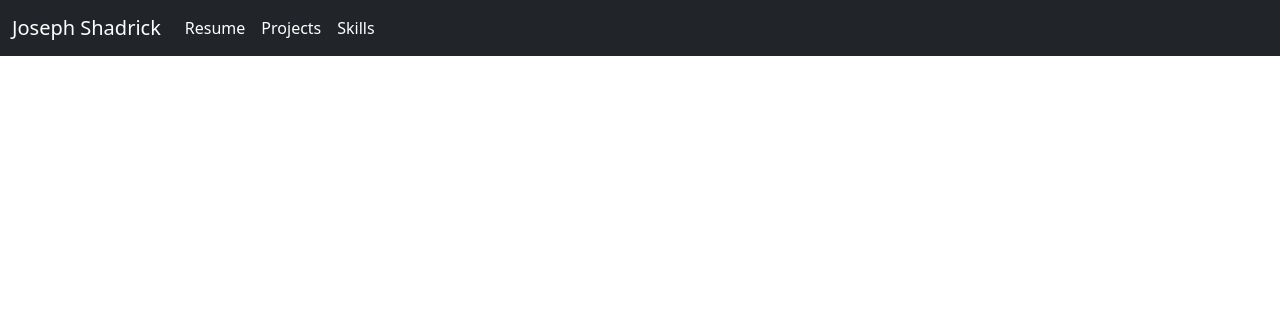
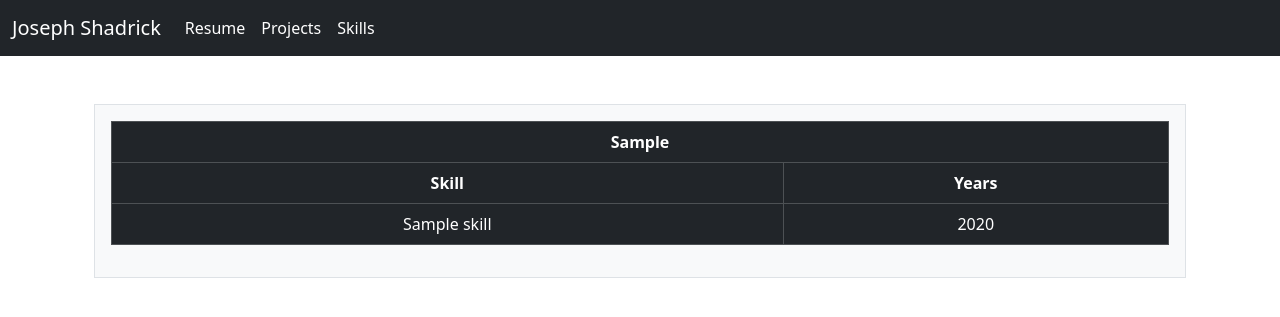
Before and after one commit to josephshadrick/portfolio-app, a Django app: page /skills/ in a window 1280 px wide. Shown: the top 317 px of the page. Run offline with Django 5.2, Linux system fonts and the light colour scheme; tables that the repository leaves empty hold one stand-in row (values such as "Sample post").

Commit message:
Finished skills template.

```diff
--- a/main/models.py
+++ b/main/models.py
@@ -5,12 +5,15 @@ class Project(models.Model):
     description = models.TextField()
     date = models.TextField()
     img = models.ImageField()
+    github = models.TextField(blank=True,null=True)
+    website = models.TextField(blank=True,null=True)
 
     def __str__(self):
         return self.name
 
 class Skill(models.Model):
     name = models.TextField()
+    category = models.TextField()
     years = models.IntegerField()
 
     def __str__(self):
--- a/main/views.py
+++ b/main/views.py
@@ -16,6 +16,11 @@ class SkillListView(ListView):
     model = Skill
     template_name = "skills.html"
     context_object_name = "skills"
+    def get_context_data(self, **kwargs):
+        context = super().get_context_data(**kwargs)
+        context["categories"] = Skill.objects.values("category").distinct()
+        return context
+
 
 def resume_view(request):
     return render(request, "home.html")
--- a/portfolio_app/settings.py
+++ b/portfolio_app/settings.py
@@ -1,5 +1,3 @@
-import os
-
 """
 Django settings for portfolio_app project.
 
--- a/templates/skills.html
+++ b/templates/skills.html
@@ -1,5 +1,31 @@
 {% extends "base.html" %}
 
 {% block content %}
-
+<div class="container mt-5">
+    {% for category in categories %}
+        <div class="p-3 border bg-light">
+            <table class="table table-bordered table-dark text-center">
+                <thead>
+                    <tr>
+                        <th colspan="2">{{ category.category }}</th>
+                    </tr>
+                    <tr>
+                        <th>Skill</th>
+                        <th>Years</th>
+                    </tr>
+                </thead>
+                <tbody>
+                    {% for skill in skills %}
+                        {% if skill.category == category.category %}
+                            <tr>
+                                <td>{{ skill.name }}</td>
+                                <td>{{ skill.years }}</td>
+                            </tr>
+                        {% endif %}
+                    {% endfor %}
+                </tbody>
+            </table>
+        </div>
+    {% endfor %}
+</div>
 {% endblock content %}
```
Also changed, not shown: templates/projects.html (+12 -4 lines), main/migrations/0001_initial.py, static/img/RVLife_Planner.png (added), static/img/Software_Testing_and_QA.png (added), static/img/Web_Poker.png (added).
